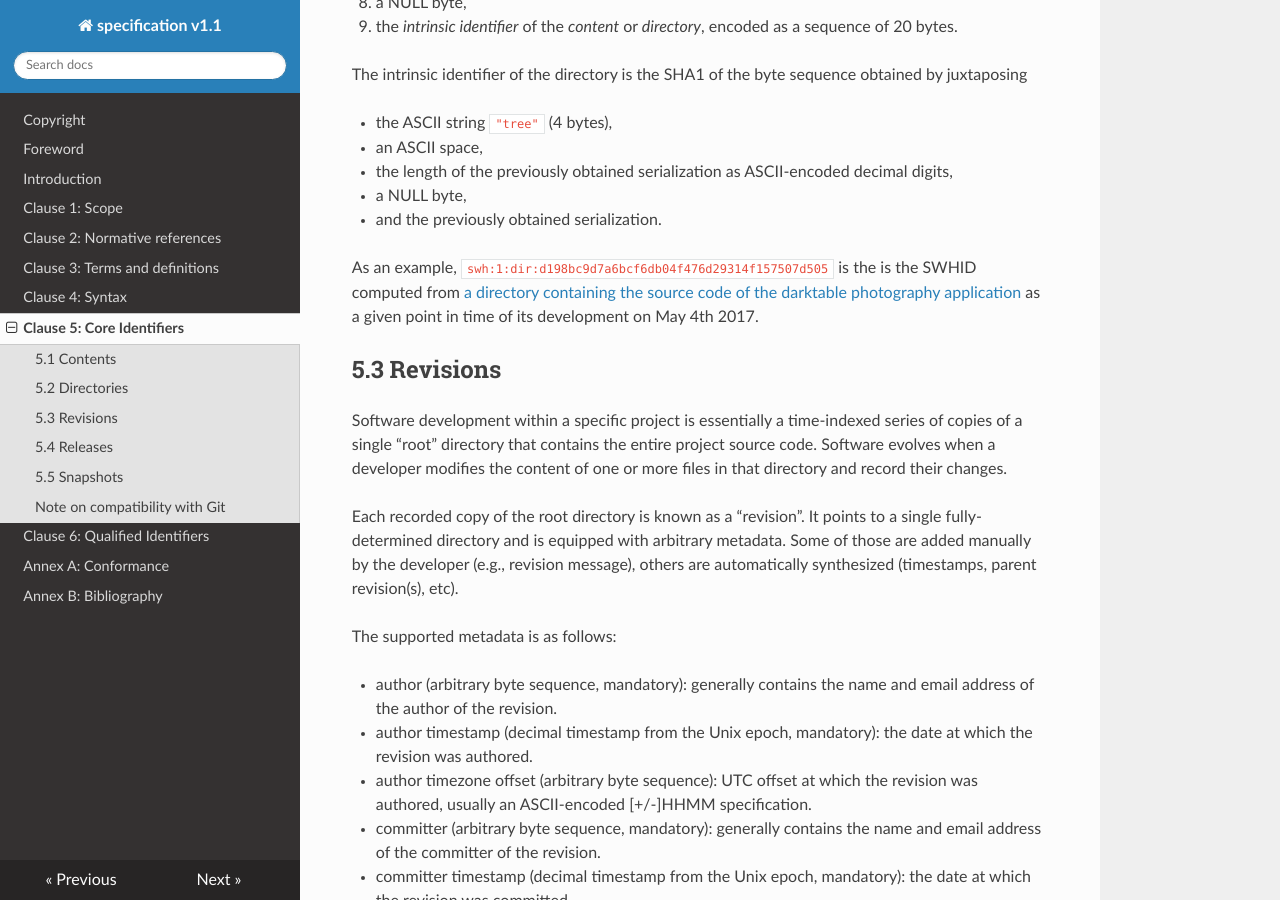
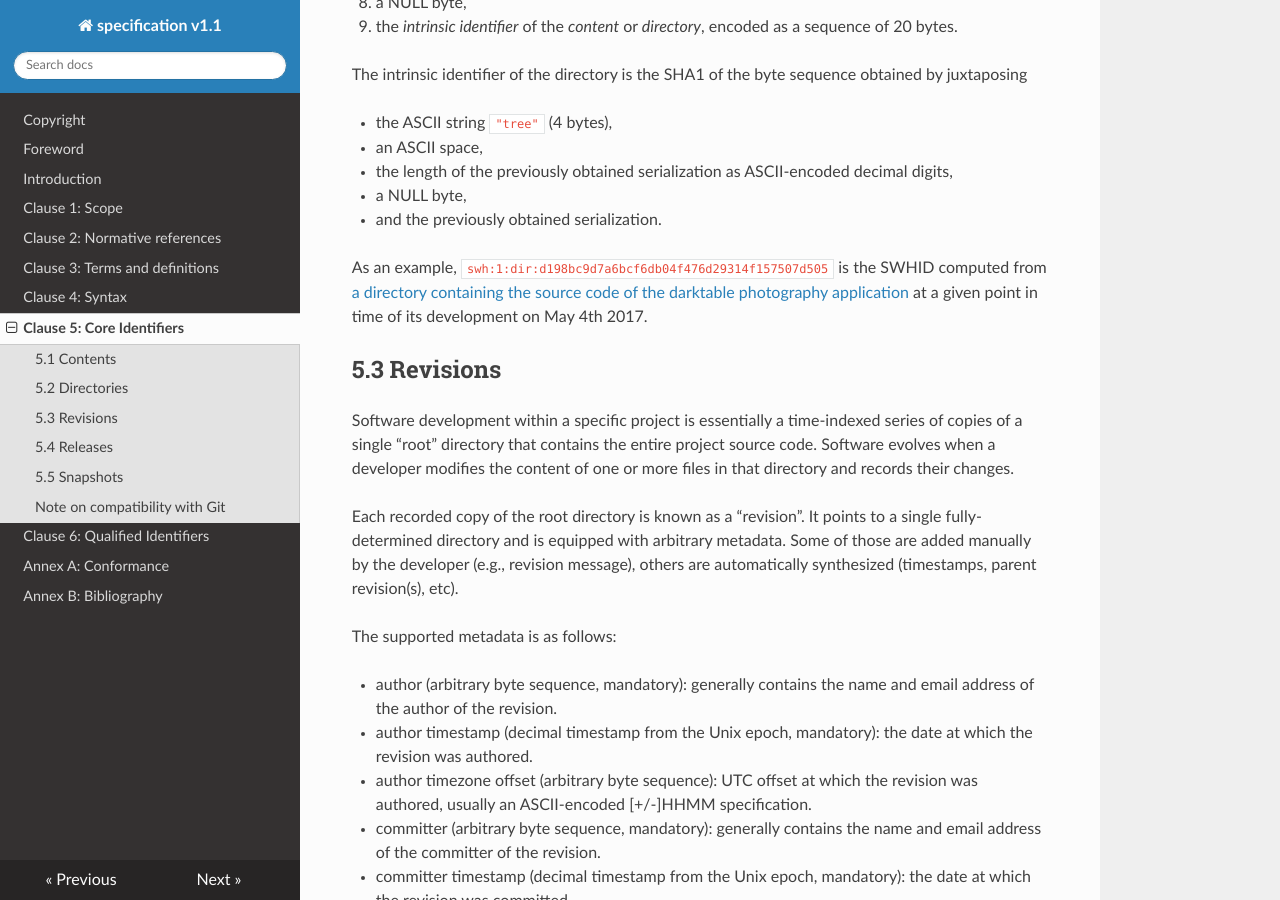
Before and after one commit to swhid/specification, an MkDocs documentation site: the page built from Chapters/5.Core_identifiers.md, in a window 1280 px wide and 900 px high, scrolled down 1660 px. Built offline with MkDocs 1.6.1, drawn with Linux system fonts in a browser that asks for light colours; nearby versions of some CDN libraries; some of the changed text lies outside the part shown.

Commit message:
Fix trivial typos
Signed-off-by: Simon Phipps <1368723+webmink@users.noreply.github.com>

```diff
--- a/Chapters/5.Core_identifiers.md
+++ b/Chapters/5.Core_identifiers.md
@@ -70,14 +70,14 @@ The intrinsic identifier of the directory is the SHA1 of the byte sequence obtai
 - a NULL byte,
 - and the previously obtained serialization.
 
-As an example, `swh:1:dir:d198bc9d7a6bcf6db04f476d29314f157507d505` is the
+As an example, `swh:1:dir:d198bc9d7a6bcf6db04f476d29314f157507d505`
 is the SWHID computed from
-[a directory containing the source code of the darktable photography application](https://archive.softwareheritage.org/swh:1:dir:d198bc9d7a6bcf6db04f476d29314f157507d505) as
+[a directory containing the source code of the darktable photography application](https://archive.softwareheritage.org/swh:1:dir:d198bc9d7a6bcf6db04f476d29314f157507d505) at
 a given point in time of its development on May 4th 2017.
 
 ## 5.3 Revisions
 
-Software development within a specific project is essentially a time-indexed series of copies of a single “root” directory that contains the entire project source code. Software evolves when a developer modifies the content of one or more files in that directory and record their changes.
+Software development within a specific project is essentially a time-indexed series of copies of a single “root” directory that contains the entire project source code. Software evolves when a developer modifies the content of one or more files in that directory and records their changes.
 
 Each recorded copy of the root directory is known as a “revision”. It points to a single fully-determined directory and is equipped with arbitrary metadata. Some of those are added manually by the developer (e.g., revision message), others are automatically synthesized (timestamps, parent revision(s), etc).
 
```
Also changed, not shown: other parts of Chapters/5.Core_identifiers.md (+1 -1 lines).
